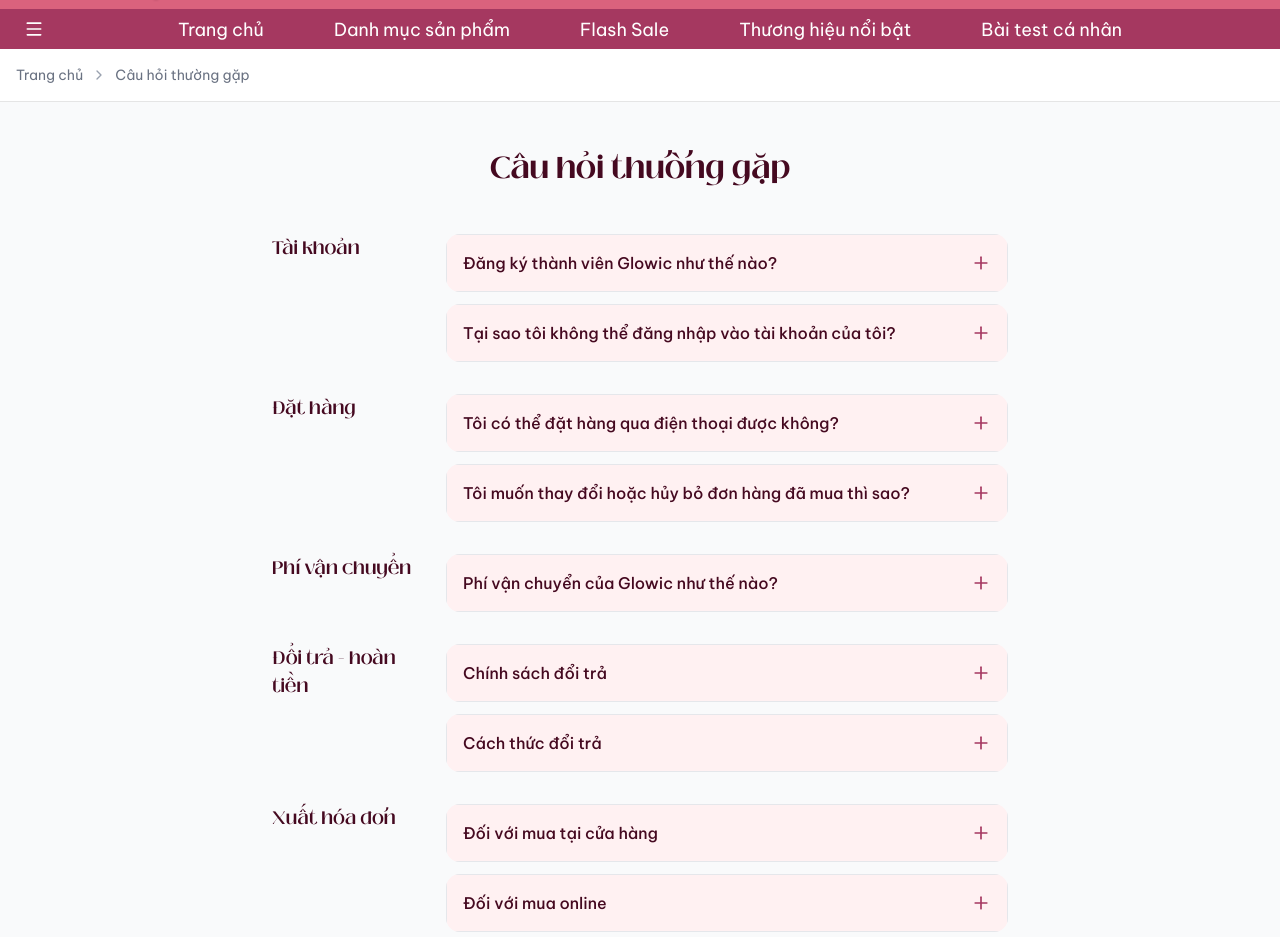
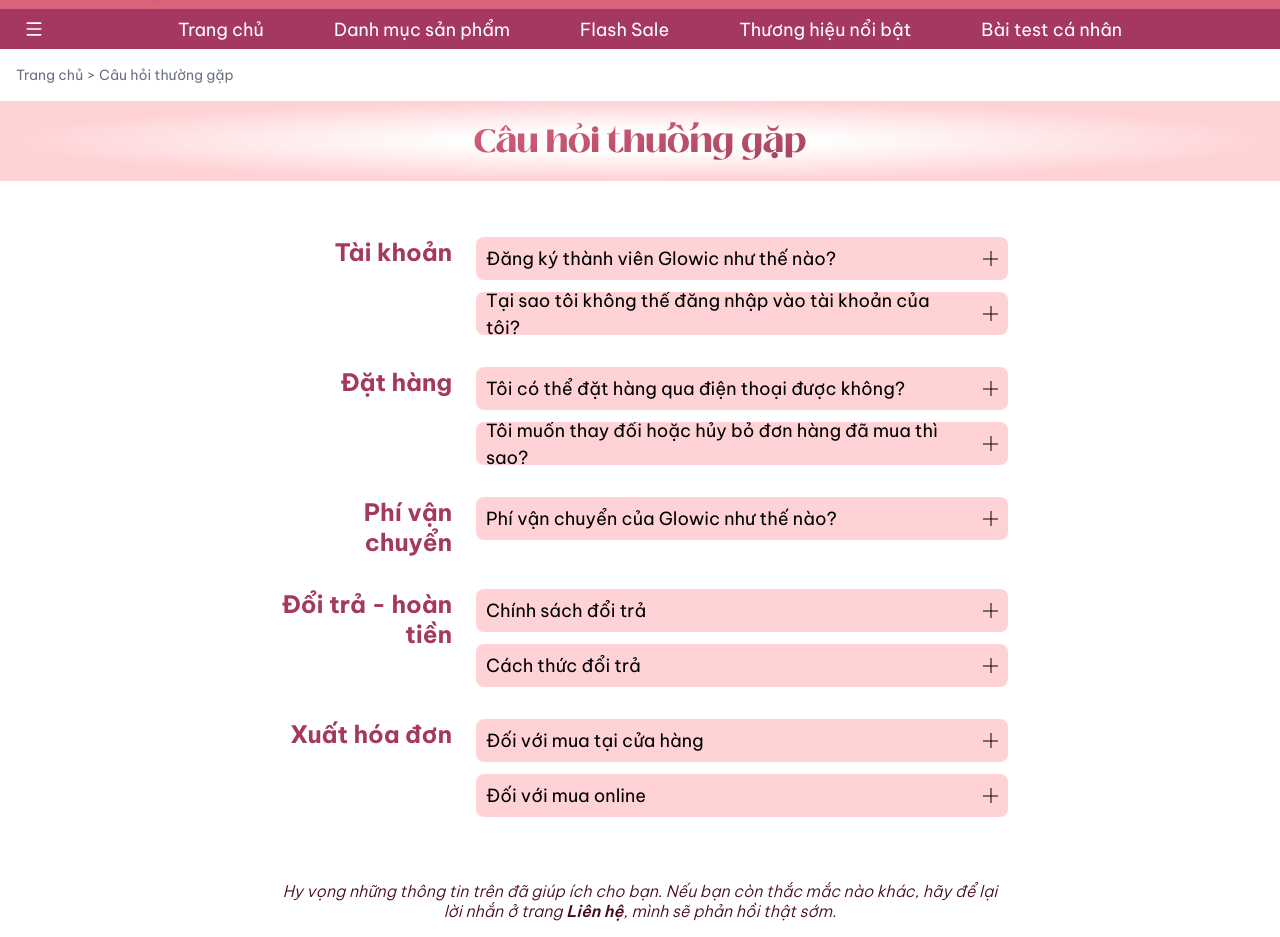
Before and after one commit to tamminh55206-maker/nhom09_glowicbeauty, a Next.js app: page /faq in a window 1280 px wide. Shown: the part 55-992 px from the top of the page. Built offline with nearby package versions, Linux system fonts and the light colour scheme; a web font is replaced by a local one.

Commit message:
update FAQ + font trang thoong bao

```diff
--- a/app/(main)/checkout/page.tsx
+++ b/app/(main)/checkout/page.tsx
@@ -86,7 +86,6 @@ export default function CheckoutPage() {
 
   const shippingFee = totalPrice >= 500000 ? 0 : 30000;
   // Calculate shipping
-  const shippingFee = 20000;
 
   // Calculate final total
   const finalTotal = totalPrice + shippingFee - (appliedDiscount?.amount || 0);
--- a/app/(main)/faq/page.tsx
+++ b/app/(main)/faq/page.tsx
@@ -85,24 +85,28 @@ function AccordionItem({
   itemId: string;
 }) {
   return (
-    <div className="overflow-hidden rounded-xl transition-all duration-300">
+    <div className="overflow-hidden">
       <button
         onClick={onToggle}
-        className={`flex w-full items-center justify-between p-4 text-left transition-all duration-300 ${
-          isOpen
-            ? "bg-rose-100 dark:bg-gray-700 border border-pink-400/50"
-            : "bg-rose-50 hover:bg-rose-100 dark:bg-gray-800 dark:hover:bg-gray-700 border border-gray-200 dark:border-gray-700"
-        }`}
+        className="flex w-full items-center justify-between px-[10px] py-[10px] text-left transition-all duration-300"
+        style={{
+          background: 'rgba(255, 165, 171, 0.5)',
+          borderRadius: '8px',
+          height: '43px'
+        }}
       >
-        <span className="pr-4 font-medium text-[#450920] dark:text-white">
+        <span className="pr-4 text-[18px] font-normal text-black dark:text-white" style={{ fontFamily: "'Be Vietnam Pro', sans-serif" }}>
           {question}
         </span>
-        <span className="flex-shrink-0">
-          {isOpen ? (
-            <X className="h-5 w-5 text-[#A53860] dark:text-pink-400" />
-          ) : (
-            <Plus className="h-5 w-5 text-[#A53860] dark:text-pink-400" />
-          )}
+        <span className="flex-shrink-0 relative w-[15px] h-[15px]">
+          <div
+            className="absolute top-1/2 left-0 w-full border-t-[1.5px] border-black"
+            style={{ transform: 'translateY(-50%)' }}
+          />
+          <div
+            className={`absolute top-0 left-1/2 h-full border-l-[1.5px] border-black transition-transform duration-300 ${isOpen ? "scale-y-0" : ""}`}
+            style={{ transform: 'translateX(-50%)' }}
+          />
         </span>
       </button>
 
@@ -114,8 +118,13 @@ function AccordionItem({
             exit={{ height: 0, opacity: 0 }}
             transition={{ duration: 0.3, ease: "easeInOut" }}
           >
-            <div className="bg-white dark:bg-gray-800 px-5 py-5 border-x border-b border-gray-200 dark:border-gray-700">
-              <p className="text-gray-700 dark:text-gray-300 leading-relaxed">{answer}</p>
+            <div className="px-2 pt-4 pb-4">
+              <p
+                className="text-[18px] text-black dark:text-gray-300 leading-[23px] text-justify"
+                style={{ fontFamily: "'Be Vietnam Pro', sans-serif" }}
+              >
+                {answer}
+              </p>
             </div>
           </motion.div>
         )}
@@ -132,39 +141,50 @@ export default function FAQPage() {
   };
 
   return (
-    <div className="min-h-screen bg-gray-50 dark:bg-gray-900">
+    <div className="min-h-screen bg-white dark:bg-gray-900">
       {/* Breadcrumb */}
-      <div className="border-b bg-white dark:bg-gray-800 dark:border-gray-700">
+      <div className="bg-white dark:bg-gray-900">
         <div className="mx-auto max-w-7xl px-4 py-4">
-          <nav className="flex items-center gap-2 text-sm">
-            <Link href="/" className="text-gray-500 hover:text-gray-700 dark:text-gray-400 dark:hover:text-gray-200">
+          <nav className="flex items-center text-sm text-gray-500">
+            <Link href="/" className="hover:text-[#A53860]">
               Trang chủ
             </Link>
-            <ChevronRight className="h-4 w-4 text-gray-400" />
-            <span className="text-gray-500 dark:text-gray-400">Câu hỏi thường gặp</span>
+            <span className="mx-1">&gt;</span>
+            <span>Câu hỏi thường gặp</span>
           </nav>
         </div>
       </div>
 
-      {/* Header */}
-      <div className="py-12 text-center">
+      <div
+        className="relative h-[80px] w-full flex items-center justify-center overflow-hidden"
+        style={{
+          background: 'radial-gradient(50% 50% at 50% 50%, #FFFFFF 25.48%, rgba(255, 165, 171, 0.5) 100%)'
+        }}
+      >
         <h1
-          className="text-3xl font-bold text-[#450920] dark:text-white"
-          style={{ fontFamily: '"Black Mango", serif' }}
+          className="relative z-10 text-[32px] font-[900]"
+          style={{
+            fontFamily: '"Black Mango", serif',
+            background: 'linear-gradient(170.56deg, #DA627D 5.47%, #450920 256.63%)',
+            WebkitBackgroundClip: 'text',
+            WebkitTextFillColor: 'transparent',
+            backgroundClip: 'text'
+          }}
         >
           Câu hỏi thường gặp
         </h1>
       </div>
 
       {/* FAQ Content */}
-      <div className="mx-auto max-w-3xl px-4 pb-16">
+      <div className="mx-auto max-w-3xl px-4 pt-14 pb-16">
         <div className="space-y-8">
           {faqData.map((category, categoryIndex) => (
             <div key={category.category} className="flex gap-6">
               {/* Category Name */}
-              <div className="hidden w-[150px] flex-shrink-0 sm:block">
+              <div className="hidden w-[180px] flex-shrink-0 text-right sm:block pt-0">
                 <h2
-                  className="sticky top-24 font-semibold text-[#450920] dark:text-white text-lg"
+                  className="font-bold text-[#A53860] dark:text-pink-400 text-[24px] leading-[30px]"
+                  style={{ fontFamily: "'Be Vietnam Pro', sans-serif" }}
                 >
                   {category.category}
                 </h2>
@@ -198,15 +218,12 @@ export default function FAQPage() {
         </div>
 
         {/* Footer Message */}
-        <div className="mt-12 text-center">
-          <p className="text-gray-600 dark:text-gray-400">
-            Hy vọng những thông tin trên đã giúp ích cho bạn.
-          </p>
-          <p className="mt-2 text-gray-600 dark:text-gray-400">
-            Nếu bạn còn thắc mắc nào khác, hãy để lại lởi nhắn ở trang{" "}
+        <div className="mt-16 text-center text-[16px] leading-[20px] text-[#450920] dark:text-pink-200">
+          <p className="italic font-[300]" style={{ fontFamily: "'Be Vietnam Pro', sans-serif" }}>
+            Hy vọng những thông tin trên đã giúp ích cho bạn. Nếu bạn còn thắc mắc nào khác, hãy để lại lời nhắn ở trang{" "}
             <Link
               href="/contact"
-              className="font-medium underline transition-all duration-300 text-pink-500 hover:text-pink-400"
+              className="font-[600] italic hover:underline"
             >
               Liên hệ
             </Link>
--- a/app/(main)/user/AccountDashboard.tsx
+++ b/app/(main)/user/AccountDashboard.tsx
@@ -174,27 +174,27 @@ const buildNotifications = (): AccountNotification[] => [
     id: "voucher-holiday",
     title: "TUNG DIỆU TỪ 1K ĐÓN MỪNG ĐẠI LỄ",
     highlights: [
-      "Săn voucher khủng đến 444K",
-      "Freeship tận nhà - Sắm sửa thả ga",
-      "Chốt đơn ngay!",
+      "🤩 Săn voucher khủng đến 444K",
+      "🌈 Freeship tận nhà - Sắm sửa thả ga",
+      "🎁 Chốt đơn ngay!",
     ],
   },
   {
     id: "flash-sale",
     title: "MUA 3 GIẢM 30% SẮP BẮT ĐẦU",
     highlights: [
-      "Cùng deal độc quyền giá từ 1.000Đ",
-      "Thêm nhiều deal chỉ từ 3.000Đ, 9.000Đ",
-      "Phí ship 0Đ - Chuẩn bị săn ngay!",
+      "🥰 Cùng deal độc quyền giá từ 1.000Đ",
+      "🎁 Thêm nhiều deal chỉ từ 3.000Đ, 9.000Đ",
+      "⚡️ Phí ship 0Đ - Chuẩn bị săn ngay!",
     ],
   },
   {
     id: "cod-info",
-    title: "XÀI NGAY KẺO LỠ MÃ FREESHIP ĐƠN 0Đ",
+    title: "🛒 XÀI NGAY KẺO LỠ MÃ FREESHIP ĐƠN 0Đ",
     highlights: [
-      "Mã sẽ hết hạn vào 30-04-2026!",
-      "Chốt đơn liền tay nhận ngay freeship!",
-      "Xài ngay kẻo lỡ!",
+      "🎁 Mã sẽ hết hạn vào 30-04-2026!",
+      "🤩 Chốt đơn liền tay nhận ngay freeship!",
+      "💥 Xài ngay kẻo lỡ!",
     ],
   },
 ];
@@ -379,7 +379,7 @@ export function AccountDashboard({
   return (
     <section className="min-h-[calc(100vh-220px)] bg-white py-4 dark:bg-[#140F13]">
       <div className="mx-auto max-w-7xl px-4 sm:px-6 lg:px-8">
-        <div className="text-[13px] text-[#2F2528] dark:text-[#EAD8DE]">
+        <div className="text-[13px] text-[#2F2528] dark:text-[#EAD8DE]" style={{ fontFamily: '"Be Vietnam Pro", sans-serif' }}>
           <div className="flex items-center gap-1.5">
             <Link href="/" className="transition-colors hover:text-[#A53860]">
               Trang chủ
@@ -402,7 +402,7 @@ export function AccountDashboard({
             <div className="flex items-center gap-4 px-3">
               <div className="h-14.5 w-14.5 rounded-full bg-[#F8D7B1]" />
               <div className="min-w-0">
-                <p className="truncate text-[16px] font-medium text-[#1F1A1C] dark:text-white">
+                <p className="truncate text-[16px] font-medium text-[#1F1A1C] dark:text-white" style={{ fontFamily: '"Be Vietnam Pro", sans-serif' }}>
                   {currentUser.tenTaiKhoan}
                 </p>
               </div>
@@ -435,7 +435,7 @@ export function AccountDashboard({
                           : "text-[#E38CA0] group-hover:text-[#F07688] dark:text-[#F0B4C3] dark:group-hover:text-[#F7B8C5]"
                       }`}
                     />
-                    <span>{tab.label}</span>
+                    <span style={{ fontFamily: '"Be Vietnam Pro", sans-serif' }}>{tab.label}</span>
                   </button>
                 );
               })}
@@ -524,6 +524,7 @@ export function AccountDashboard({
                     <h2
                       className="uppercase text-[#1D1A1B] dark:text-[#FFD6E1]"
                       style={{
+                        fontFamily: '"Be Vietnam Pro", sans-serif',
                         fontSize: "12px",
                         fontWeight: 700,
                         lineHeight: "15px",
@@ -534,6 +535,7 @@ export function AccountDashboard({
                     <div
                       className="mt-0.5 space-y-px text-[#2B2527] dark:text-[#E6D1D8]"
                       style={{
+                        fontFamily: '"Be Vietnam Pro", sans-serif',
                         fontSize: "12px",
                         fontWeight: 400,
                         lineHeight: "15px",
```
